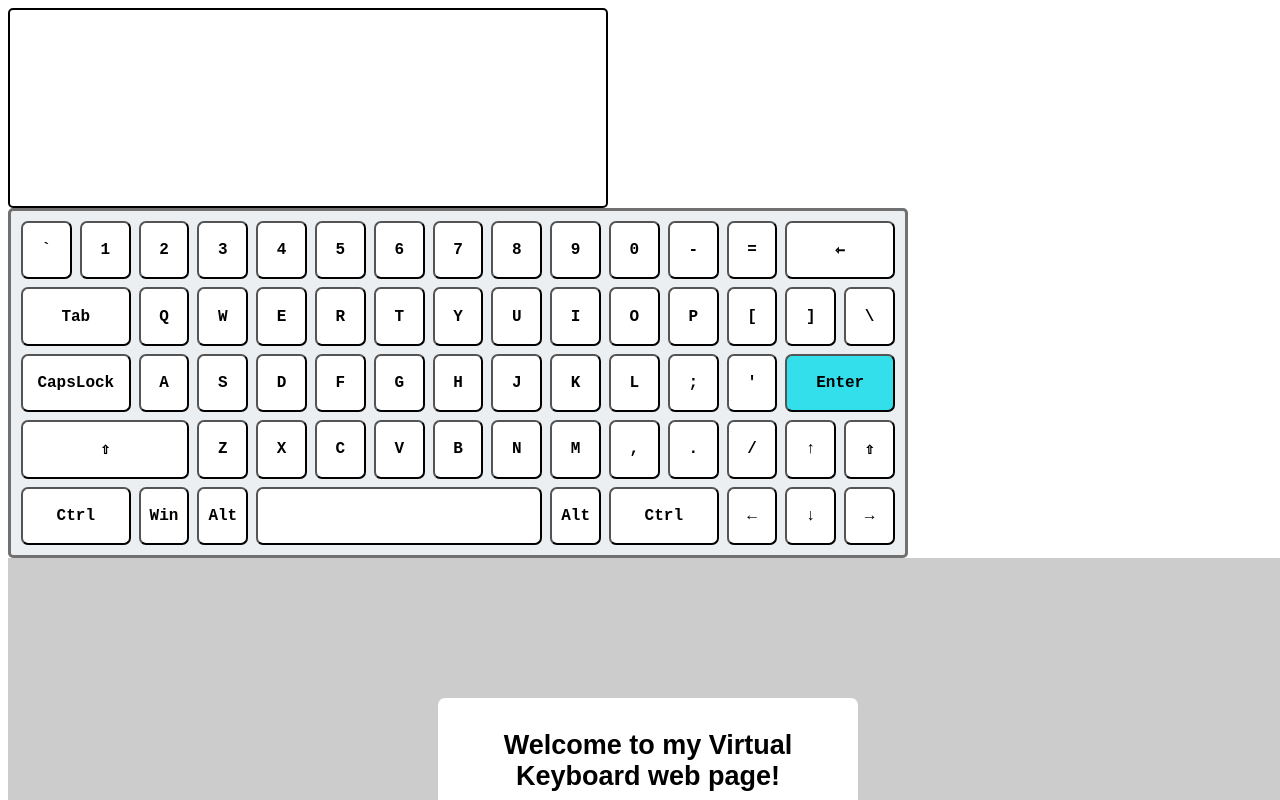
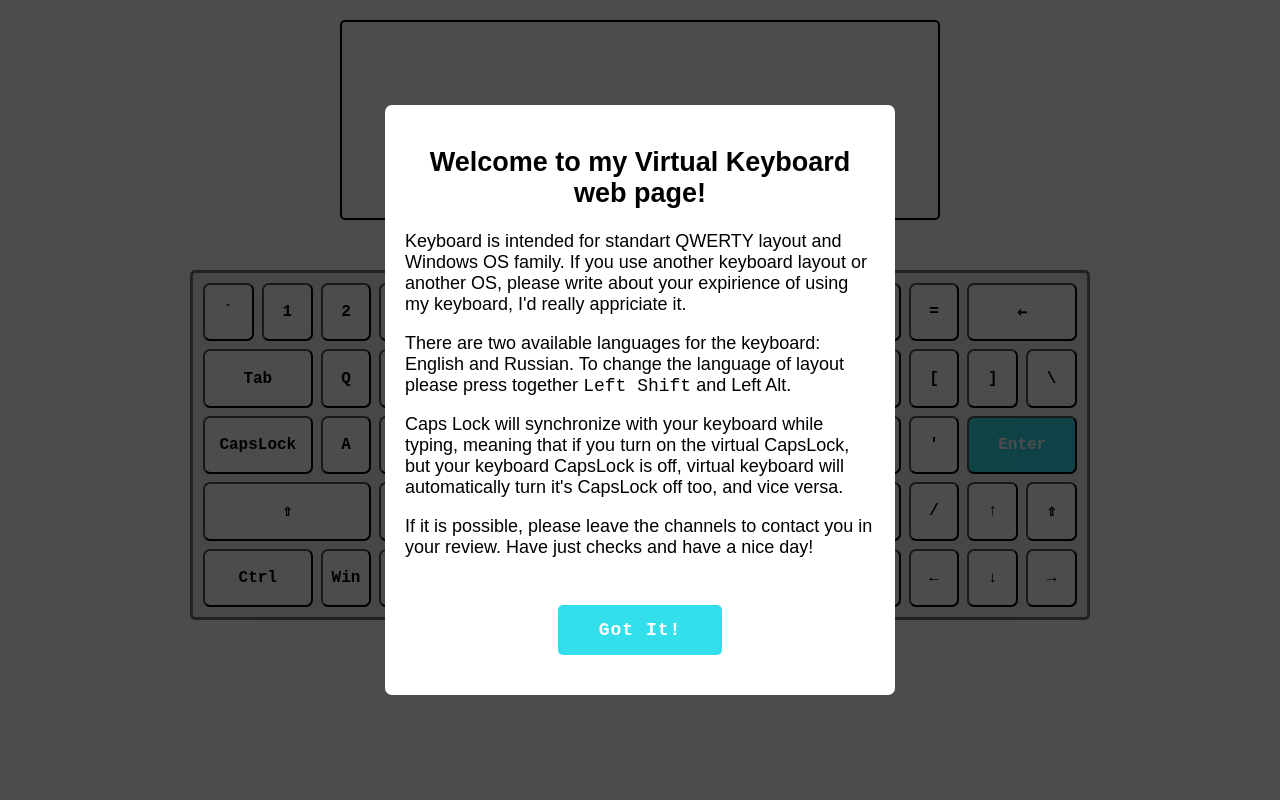
Before and after one commit to Alexandr-Zabelin/Virtual-Keyboard, a plain HTML site: page main/index.html in a window 1280 px wide. Drawn offline with Linux system fonts and the light colour scheme.

Commit message:
feat: join modules in one web page

```diff
--- a/assets/greet-popup/scripts/greet-popup-builder.js
+++ b/assets/greet-popup/scripts/greet-popup-builder.js
@@ -7,8 +7,10 @@ export let popupBuilder = {
         <div class="greet-popup__text text">
             <h2 class="text__heading">Welcome to my Virtual Keyboard web page!</h2>
             <p class="text__paragraph">Keyboard is intended for standart QWERTY layout and Windows OS family. If you use another keyboard layout or another OS, please write about your expirience of using my keyboard, I'd really appriciate it.</p>
-            <p class="text__paragraph">There are two available languages for the keyboard: English and Russian. To change the language of layout please press together <kbd>Left Shift</kbd> and <kdb>Left Alt</kdb></p>
-            <p class="text__paragraph">If it is possible, please leave the channeld to contact you in your review. Have just checks and have a nice day!</p>
+            <p class="text__paragraph">There are two available languages for the keyboard: English and Russian. To change the language of layout please press together <kbd>Left Shift</kbd> and <kdb>Left Alt</kdb>.</p>
+            <p>Caps Lock will synchronize with your keyboard while typing, meaning that if you turn on the virtual CapsLock, but your keyboard CapsLock is off, virtual keyboard will
+            automatically turn it's CapsLock off too, and vice versa.</p>
+            <p class="text__paragraph">If it is possible, please leave the channels to contact you in your review. Have just checks and have a nice day!</p>
         </div>
         <div class="greet-popup__button-wrapper">
             <button class="greet-popup__button" type="button">Got It!</button>
--- a/assets/greet-popup/scss/greet-popup.scss
+++ b/assets/greet-popup/scss/greet-popup.scss
@@ -2,20 +2,22 @@
     width: 100vw;
     height: 100vh;
     position: fixed;
+    left: 0;
+    top: 0;
     display: flex;
     justify-content: center;
     align-items: center;
     z-index: 2;
-    background-color: rgba(0, 0, 0, .2);
+    background-color: rgba(0, 0, 0, .7);
     font-size: 18px;
     font-family: sans-serif;
     cursor: pointer;
 }
 
 .greet-popup__window {
-    width: 400px;
-    height: 500px;
-    padding: 10px;
+    width: 470px;
+    height: 550px;
+    padding: 20px;
     border-radius: 7px;
     background-color: #FFF;
     display: flex;
--- a/assets/keyboard/scss/keyboard.scss
+++ b/assets/keyboard/scss/keyboard.scss
@@ -13,7 +13,7 @@ $keyboard-bg-color: #eceff1;
 $keyboard-border-color: #717171;
 $key-bg-color: #FFF;
 $key-enter-bg-color: #34dfec;
-$key-enter-color: #000;
+$key-enter-color: #FFF;
 $key-color: #000;
 
 .keyboard {
--- a/assets/load-screen/scss/load-screen.scss
+++ b/assets/load-screen/scss/load-screen.scss
@@ -12,14 +12,27 @@
     }
 }
 
+@keyframes load-screen-disappearing-aimation {
+    from {
+        opacity: 1;
+    }
+
+    to {
+        opacity: 0;
+    }
+}
+
 .load-screen {
     position: fixed;
+    left: 0;
+    top: 0;
     z-index: 10;
     height: 100vh;
     width: 100vw;
     display: flex;
     align-items: center;
     justify-content: center;
+    background-color: #fff;
 }
 
 .load-screen__dots-wrapper {
@@ -33,17 +46,17 @@
 .load-screen__dots {
     width: 25px;
     height: 25px;
-    background-color: aqua;
+    background-color: #34dfec;;
 
     &:first-child {
-        animation: 1.5s load-screen__dots-animation linear infinite;
+        animation: 1s load-screen__dots-animation linear infinite;
     }
 
     &:nth-child(2) {
-        animation: 1.5s .3s load-screen__dots-animation linear infinite;
+        animation: 1s .2s load-screen__dots-animation linear infinite;
     }
 
     &:last-child {
-        animation: 1.5s .6s load-screen__dots-animation linear infinite;
+        animation: 1s .4s load-screen__dots-animation linear infinite;
     }
 }
--- a/assets/textarea/scss/textarea.scss
+++ b/assets/textarea/scss/textarea.scss
@@ -12,6 +12,7 @@
     width: 100%;
     height: 100%;
     box-sizing: border-box;
+    padding: 5px;
 
     &:focus {
       outline: none;
--- a/main/index.html
+++ b/main/index.html
@@ -6,6 +6,7 @@
     <meta name="viewport" content="width=device-width, initial-scale=1.0">
     <title>Virtual Keyboard</title>
     <link rel="stylesheet" href="index.css">
+    <link rel="shortcut icon" href="../assets/media/keyboard-classic.png" type="image/x-icon">
 </head>
 <body>
     <script type="module" src="index.js"></script>
--- a/main/index.js
+++ b/main/index.js
@@ -1,23 +1,40 @@
+import {loadScreenBuilder} from "../assets/load-screen/scripts/load-screen-builder.js";
 import {textareaBuilder} from "../assets/textarea/scripts/textarea-builder.js";
 import {keyboardManager} from "../assets/keyboard/scripts/keyboard-manager.js";
 import {eventHandlers as keyboardEventHandler} from "../assets/keyboard/scripts/events-handlers.js";
 import {popupBuilder as greetPopupBuilder}   from "../assets/greet-popup/scripts/greet-popup-builder.js";
 import {eventHandler as greetPopupEveentHandler} from  "../assets/greet-popup/scripts/event-handlers.js";
 
-let appendElemToBody = function($elem) {
-    document.body.append($elem);
+let appendElemToWrapper = function($elem) {
+    $wrapper.append($elem);
 }
 
 
+let $wrapper = document.createElement("div");
+$wrapper.classList.add("content");
+document.body.append($wrapper);
+
+let $loadScreen = loadScreenBuilder.getLoadScreenElement();
+appendElemToWrapper($loadScreen);
+window.addEventListener("load", () =>
+{
+    setTimeout(() => {
+        $loadScreen.classList.add("display_none");
+    }, 3 * 1000);
+});
+
+let $popup = greetPopupBuilder.getPopup();
+appendElemToWrapper($popup);
+greetPopupEveentHandler.addAllEventListeners();
+
 let $form = textareaBuilder.getFormWithTextarea();
-appendElemToBody($form);
-console.log($form);
+$form.classList.add("content__form");
+appendElemToWrapper($form);
 
 let $keyboard = keyboardManager.getKeyboardElement();
-appendElemToBody($keyboard);
+$keyboard.classList.add("content__keyboard");
+appendElemToWrapper($keyboard);
 keyboardEventHandler.addAllEventListeners($keyboard, $form.querySelector(".text-form__textarea"), keyboardManager);
 
 
-let $popup = greetPopupBuilder.getPopup();
-appendElemToBody($popup);
-greetPopupEveentHandler.addAllEventListeners();
+document.body.append($wrapper);
--- a/main/scss/index.scss
+++ b/main/scss/index.scss
@@ -1,4 +1,21 @@
+@import "../../assets/load-screen/scss/load-screen.scss";
 @import "../../assets/greet-popup/scss/greet-popup.scss";
 @import "../../assets/textarea/scss/textarea.scss";
 @import "../../assets/keyboard/scss/keyboard.scss";
 @import "../../assets/load-screen/scss/load-screen.scss";
+
+html,
+body {
+    margin: 0;
+    padding: 0;
+}
+
+.content {
+    display: flex;
+    flex-direction: column;
+    align-items: center;
+}
+
+.content__form {
+    margin: 20px 0 50px 0;
+}
```
Also changed, not shown: assets/greet-popup/greet-popup.css, assets/keyboard/keyboard.css, assets/load-screen/load-screen.css, assets/media/keyboard-classic.png (added), assets/textarea/textarea.css, main/index.css.
